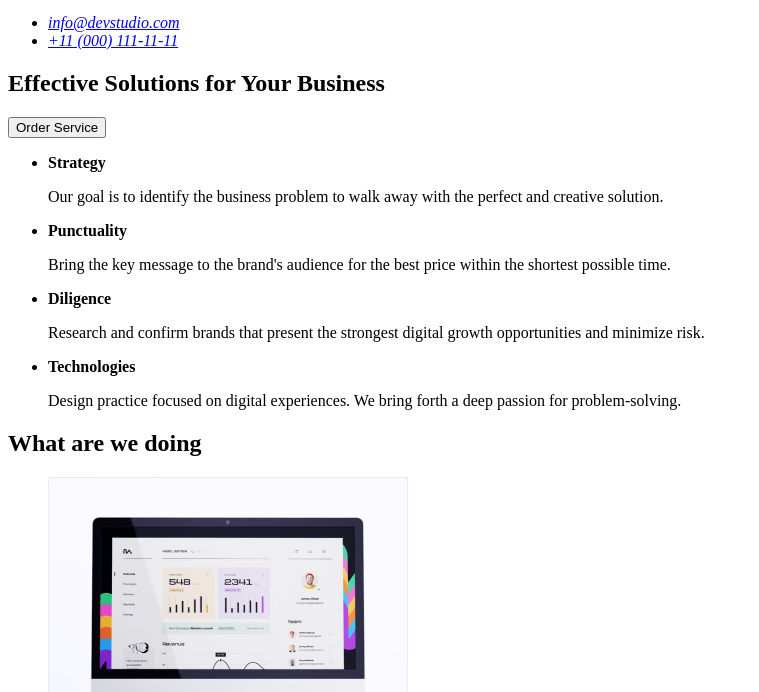
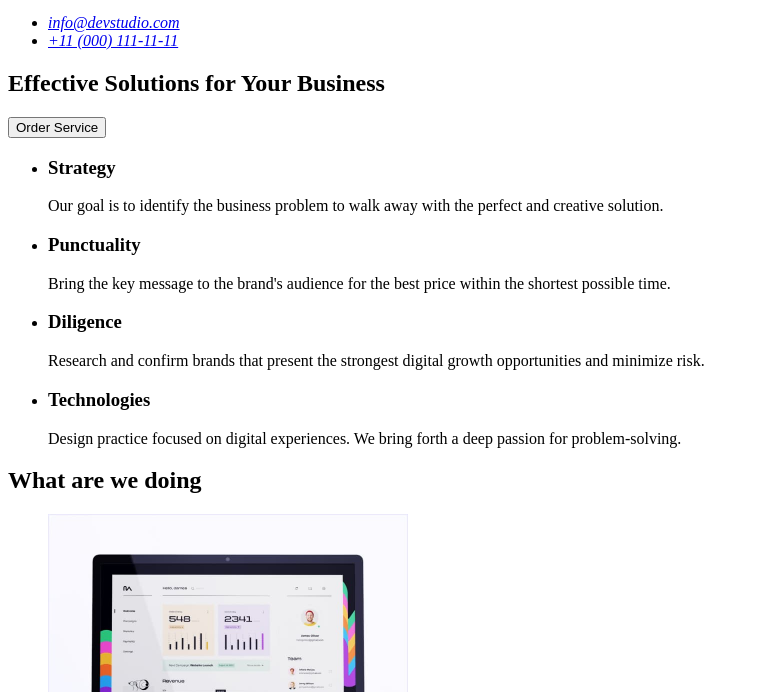
Before and after one commit to orm81zp/goit-markup-hw-01, a website: page src/index.html in a window 1280 px wide. Shown: the part 108-800 px from the top of the page, without its empty margins (0-759 px from the left). Drawn offline with Linux system fonts and the light colour scheme.

Commit message:
replace strong with h3

```diff
--- a/src/index.html
+++ b/src/index.html
@@ -32,21 +32,21 @@
       <section id="studio">
         <ul>
           <li>
-            <strong>Strategy</strong>
+            <h3>Strategy</h3>
             <p>Our goal is to identify the business problem to walk away with the perfect and creative solution.</p>
           </li>
           <li>
-            <strong>Punctuality</strong>
+            <h3>Punctuality</h3>
             <p>Bring the key message to the brand's audience for the best price within the shortest possible time.</p>
           </li>
           <li>
-            <strong>Diligence</strong>
+            <h3>Diligence</h3>
             <p>
               Research and confirm brands that present the strongest digital growth opportunities and minimize risk.
             </p>
           </li>
           <li>
-            <strong>Technologies</strong>
+            <h3>Technologies</h3>
             <p>Design practice focused on digital experiences. We bring forth a deep passion for problem-solving.</p>
           </li>
         </ul>
```
